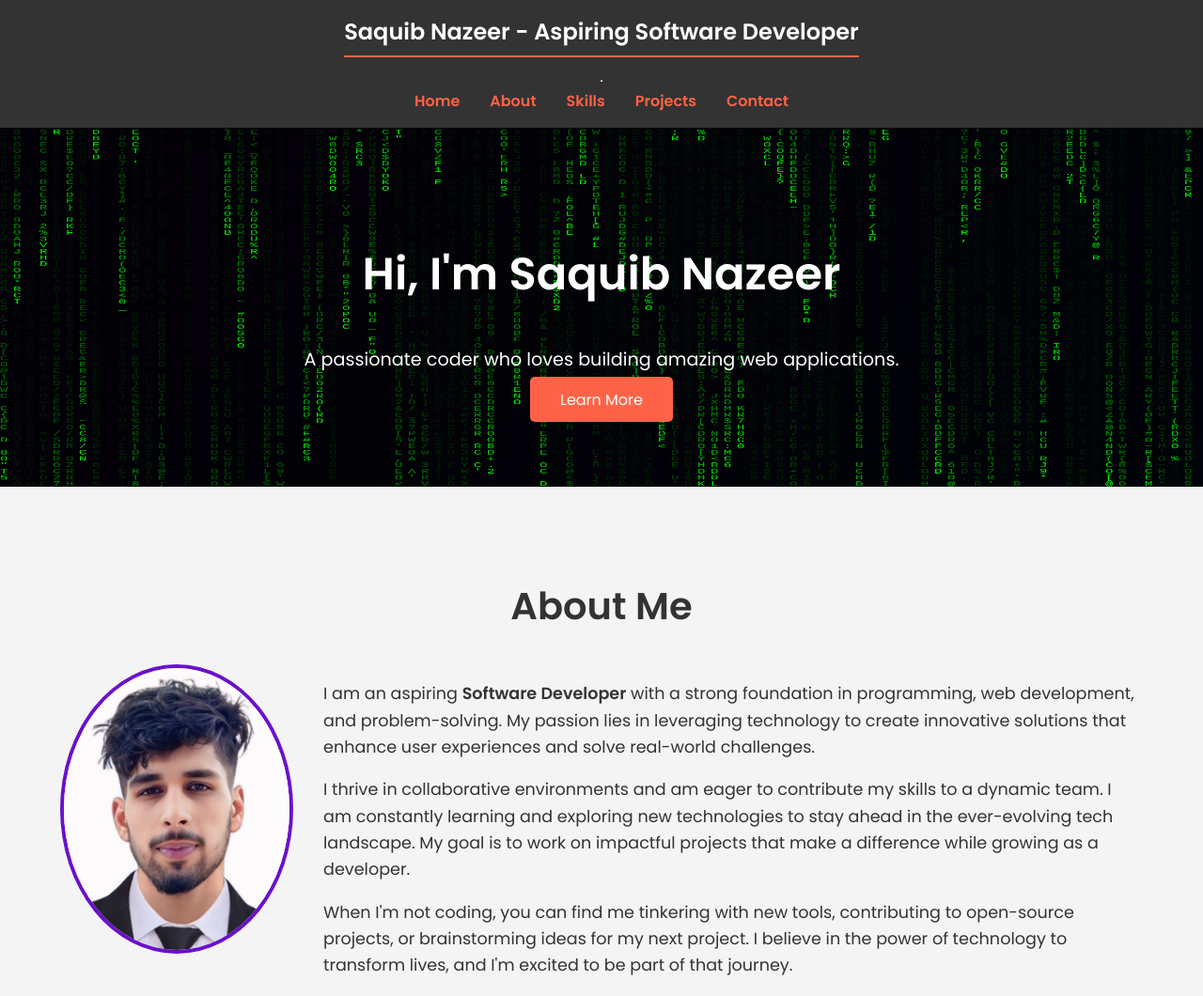
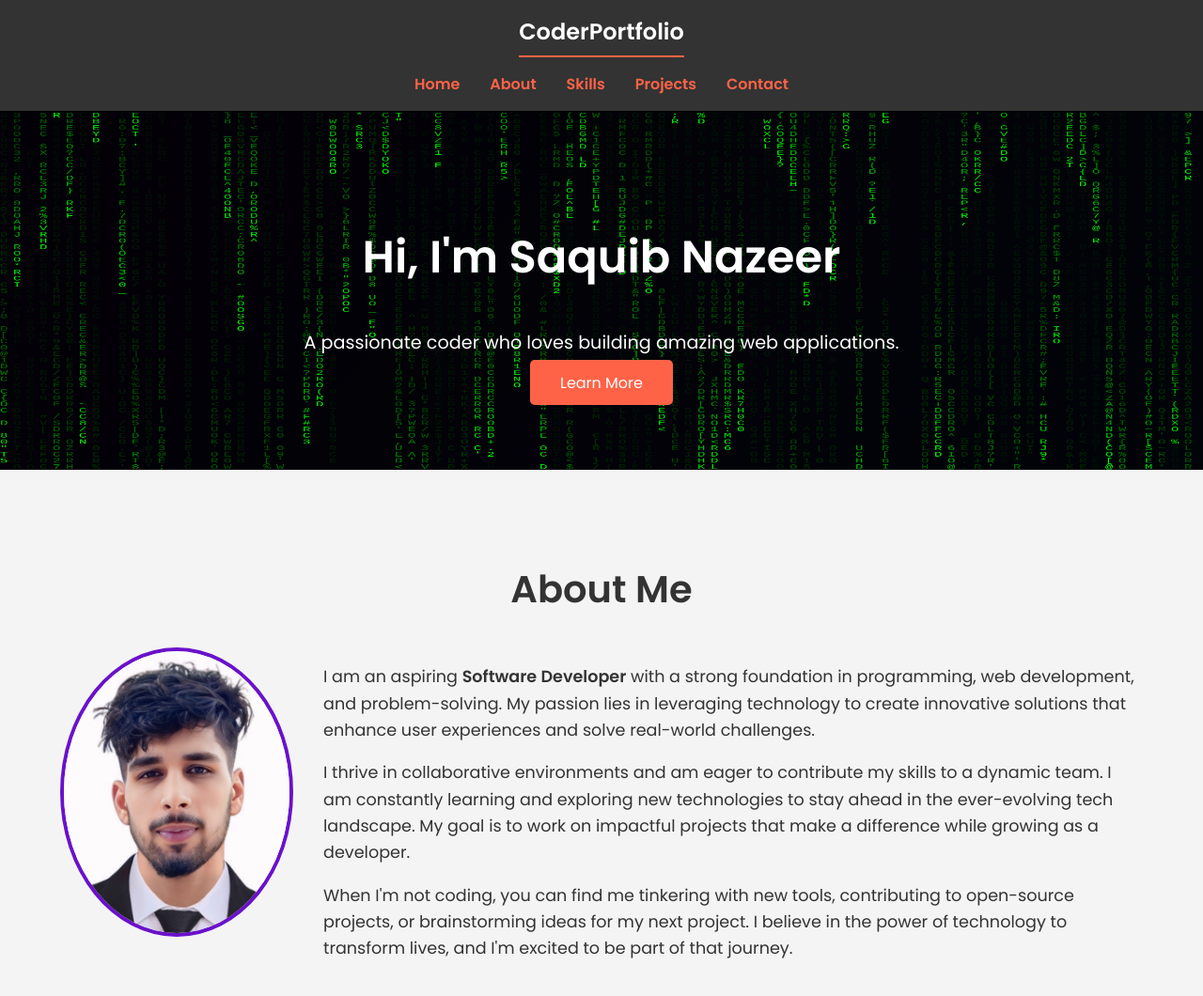
Before and after one commit to SaquibNazeer01/My-Portfolio, a plain HTML site: page index.html in a window 1280 px wide. Shown: the top 1060 px of the page at 94% size. Drawn offline with Linux system fonts and the light colour scheme.

Commit message:
Update index.html

```diff
--- a/index.html
+++ b/index.html
@@ -11,7 +11,8 @@
 <body>
     <nav>
   <div class="container">
-    <a href="#" class="logo">Saquib Nazeer - Aspiring Software Developer</a> <hr>
+    <a href="#" class="logo">CoderPortfolio</a>
+    <div class="separator"></div> <!-- Separator element -->
     <ul class="nav-links">
       <li><a href="#home">Home</a></li>
       <li><a href="#about">About</a></li>
```
